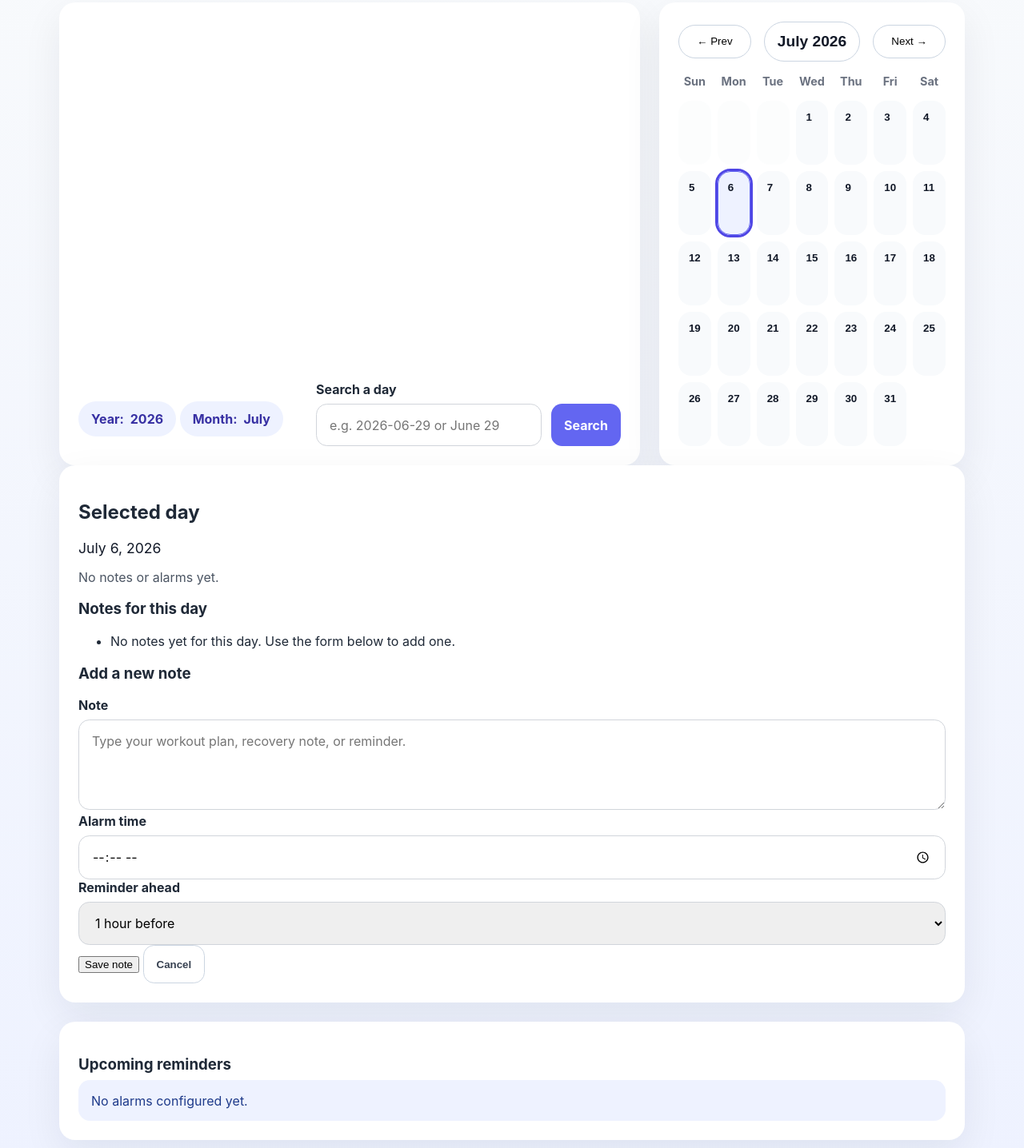
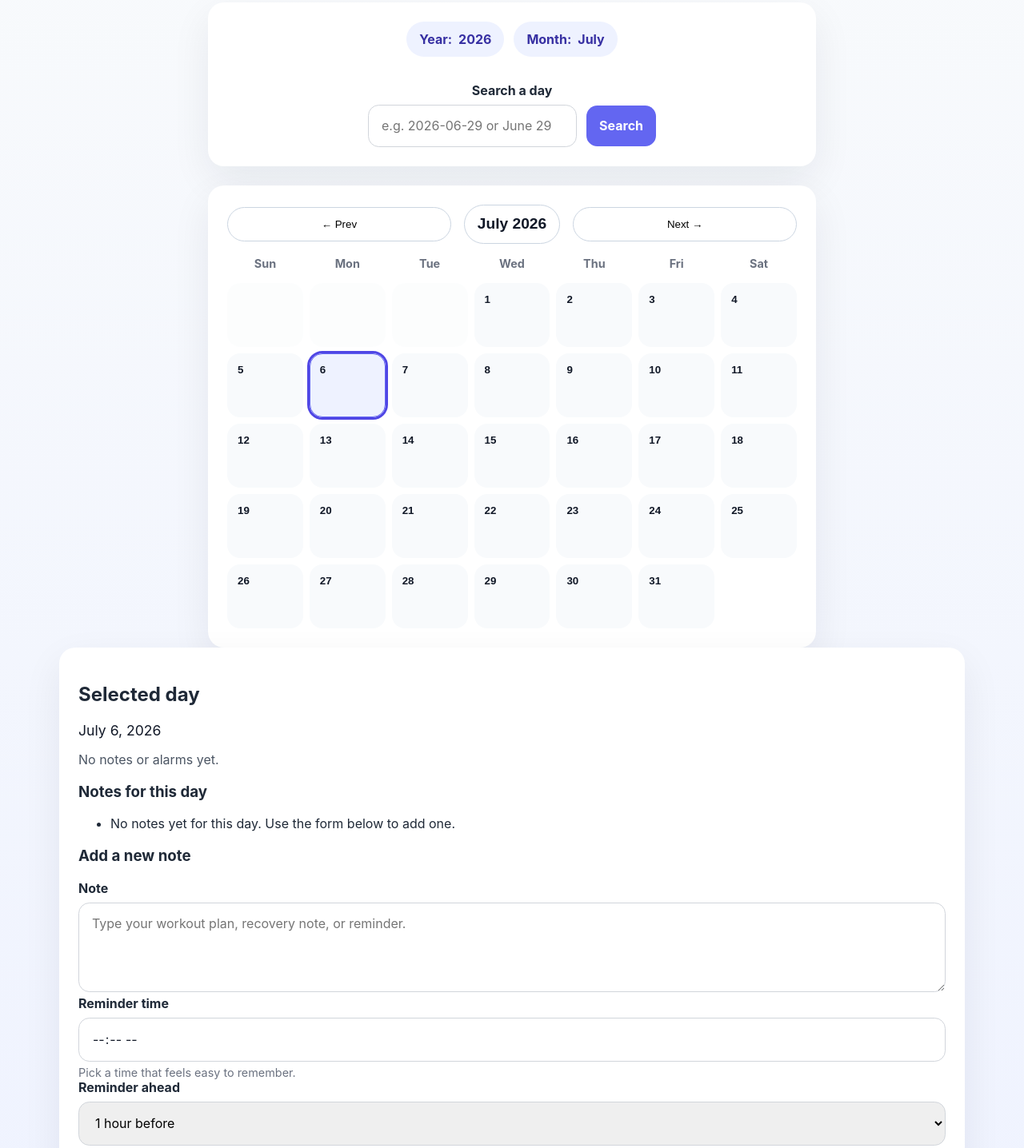
Before and after one commit to kw-123321/whatevergoes, a plain HTML site: page goal-tracker.html in a window 1280 px wide. Shown: the part 93-1529 px from the top of the page at 80% size. Drawn offline with Linux system fonts and the light colour scheme.

Commit message:
updated goal tracker ui

```diff
--- a/goal-tracker.html
+++ b/goal-tracker.html
@@ -71,8 +71,11 @@
           <label for="new-note-text">Note</label>
           <textarea id="new-note-text" rows="4" placeholder="Type your workout plan, recovery note, or reminder."></textarea>
 
-          <label for="new-note-time">Alarm time</label>
-          <input id="new-note-time" type="time" />
+          <label for="new-note-time">Reminder time</label>
+          <div class="time-picker-field">
+            <input id="new-note-time" type="time" aria-label="Choose a reminder time" />
+          </div>
+          <p class="form-hint">Pick a time that feels easy to remember.</p>
 
           <label for="new-note-offset">Reminder ahead</label>
           <select id="new-note-offset">
--- a/styles.css
+++ b/styles.css
@@ -279,9 +279,10 @@ body {
 }
 
 .schedule-panel {
-  display: grid;
+  display: flex;
+  flex-direction: column;
+  align-items: center;
   gap: 1.5rem;
-  grid-template-columns: 1.9fr 1fr;
 }
 
 .schedule-header,
@@ -296,10 +297,21 @@ body {
 
 .schedule-header {
   display: flex;
+  flex-direction: column;
   flex-wrap: wrap;
-  justify-content: space-between;
-  gap: 1rem;
-  align-items: flex-end;
+  justify-content: center;
+  align-items: center;
+  gap: 1.25rem;
+  width: 100%;
+  max-width: 760px;
+  text-align: center;
+}
+
+.schedule-header > div:first-child {
+  display: flex;
+  flex-wrap: wrap;
+  justify-content: center;
+  gap: 0.75rem;
 }
 
 .summary-pill {
@@ -314,6 +326,11 @@ body {
   font-weight: 700;
 }
 
+.search-group {
+  width: min(100%, 360px);
+  min-width: min(100%, 320px);
+}
+
 .search-group label {
   display: block;
   margin-bottom: 0.5rem;
@@ -322,8 +339,9 @@ body {
 
 .search-row {
   display: grid;
-  grid-template-columns: 1fr auto;
+  grid-template-columns: minmax(0, 1fr) auto;
   gap: 0.75rem;
+  align-items: center;
 }
 
 .search-row input,
@@ -338,9 +356,30 @@ body {
   font: inherit;
 }
 
+.time-picker-field {
+  position: relative;
+}
+
+.detail-card input[type="time"] {
+  color: #111827;
+  cursor: pointer;
+  position: relative;
+}
+
+.detail-card input[type="time"]::-webkit-calendar-picker-indicator {
+  position: absolute;
+  inset: 0;
+  width: 100%;
+  height: 100%;
+  opacity: 0;
+  cursor: pointer;
+}
+
 .search-row button,
 #save-button,
+#save-note-button,
 .secondary-button,
+#cancel-note-button,
 #edit-day-button {
   border: none;
   background: #6366f1;
@@ -351,10 +390,28 @@ body {
   padding: 0.95rem 1rem;
 }
 
-.secondary-button {
+.secondary-button,
+#cancel-note-button {
   background: #ffffff;
   color: #374151;
   border: 1px solid #cbd5e1;
+}
+
+.note-form-actions {
+  display: flex;
+  flex-wrap: wrap;
+  gap: 0.75rem;
+  margin-top: 1rem;
+}
+
+.note-form-actions button {
+  flex: 1 1 180px;
+}
+
+.form-hint {
+  margin: 0.35rem 0 0;
+  font-size: 0.9rem;
+  color: #6b7280;
 }
 
 .edit-page {
@@ -395,6 +452,9 @@ body {
 .month-calendar {
   display: grid;
   gap: 1rem;
+  max-width: 760px;
+  width: 100%;
+  margin: 0 auto;
 }
 
 .calendar-header {
@@ -543,7 +603,12 @@ body {
 
 @media (max-width: 1040px) {
   .schedule-panel {
-    grid-template-columns: 1fr;
+    align-items: stretch;
+  }
+
+  .schedule-header,
+  .month-calendar {
+    max-width: 100%;
   }
 }
 
```
Also changed, not shown: 1 other file.
